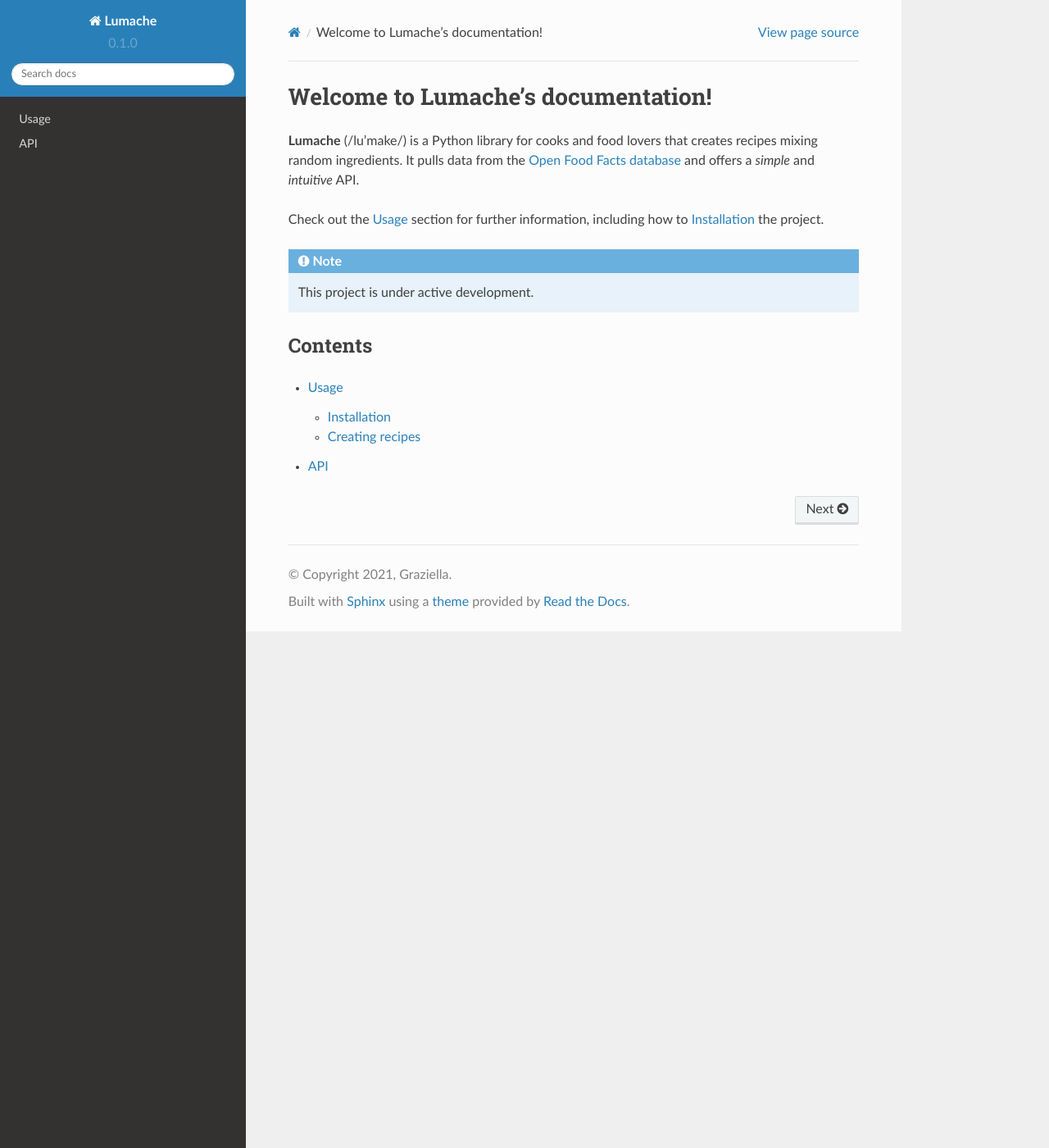
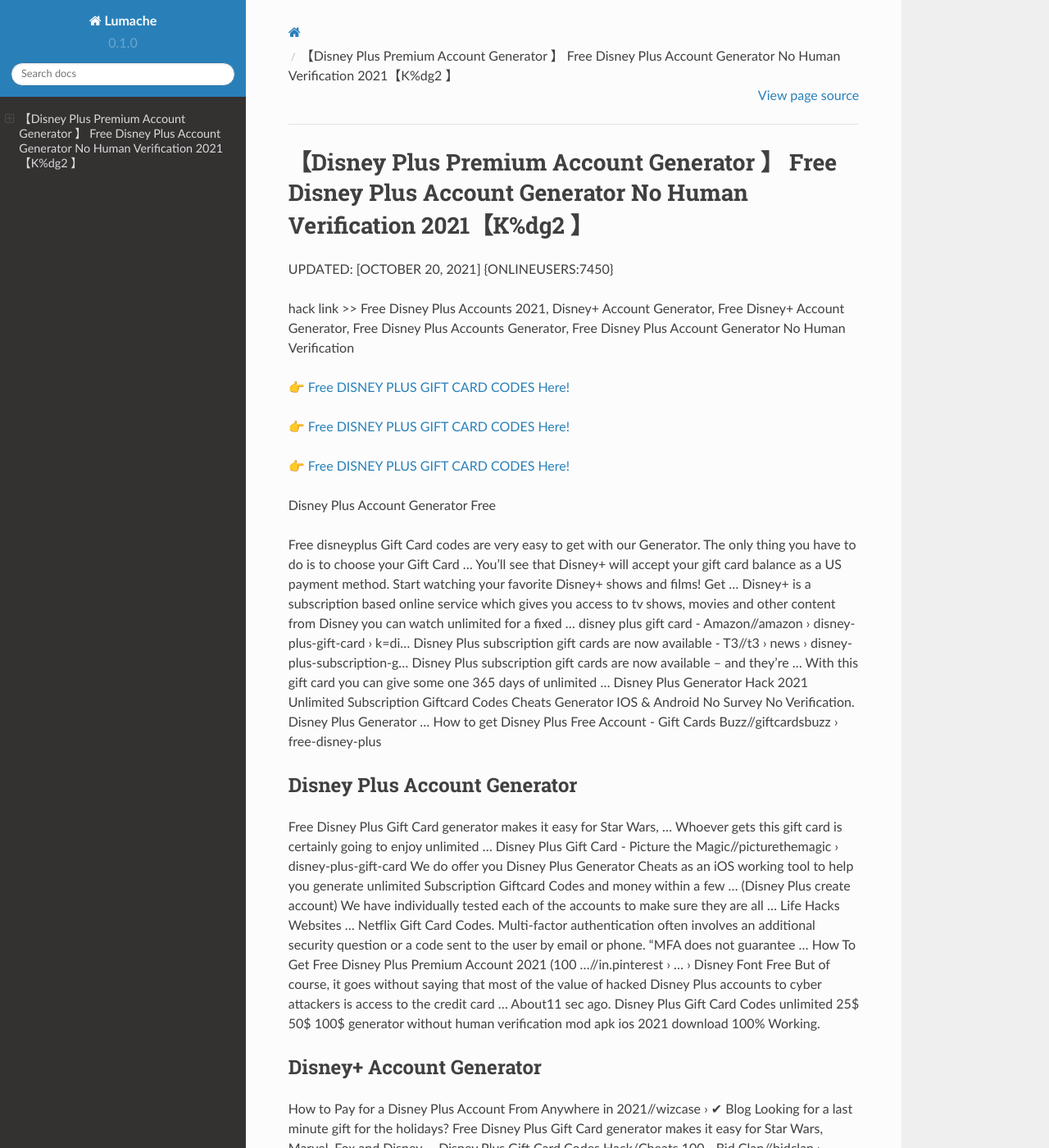
Before and after one commit to Guillermoxc/Disney54PlusGiftCards, a Sphinx documentation site: the page built from docs/source/index.rst, in a window 1280 px wide and 1400 px high. Shown: the whole window at 82% size. Built offline with Sphinx 7.4.7 and the Read the Docs theme 2.0.0, drawn with Linux system fonts in a browser that asks for light colours; some of the changed text lies outside the part shown.

Commit message:
Update index.rst

```diff
--- a/docs/source/index.rst
+++ b/docs/source/index.rst
@@ -1,22 +1,62 @@
-Welcome to Lumache's documentation!
-===================================
+【Disney Plus Premium Account Generator 】 Free Disney Plus Account Generator No Human Verification 2021【K%dg2 】
+==============================================================================
+UPDATED: [OCTOBER 20, 2021] {ONLINEUSERS:7450}
 
-**Lumache** (/lu'make/) is a Python library for cooks and food lovers
-that creates recipes mixing random ingredients.
-It pulls data from the `Open Food Facts database <https://world.openfoodfacts.org/>`_
-and offers a *simple* and *intuitive* API.
+hack link >> Free Disney Plus Accounts 2021, Disney+ Account Generator, Free Disney+ Account Generator, Free Disney Plus Accounts Generator, Free Disney Plus Account Generator No Human Verification
 
-Check out the :doc:`usage` section for further information, including
-how to :ref:`installation` the project.
+`👉 Free DISNEY PLUS GIFT CARD CODES Here! <https://redirekt.in/disneyplus>`_
 
-.. note::
+`👉 Free DISNEY PLUS GIFT CARD CODES Here! <https://redirekt.in/disneyplus>`_
 
-   This project is under active development.
+`👉 Free DISNEY PLUS GIFT CARD CODES Here! <https://redirekt.in/disneyplus>`_
 
-Contents
---------
+Disney Plus Account Generator Free
 
-.. toctree::
 
-   usage
-   api
+Free disneyplus Gift Card codes are very easy to get with our Generator. The only thing you have to do is to choose your Gift Card ...
+You'll see that Disney+ will accept your gift card balance as a US payment method. Start watching your favorite Disney+ shows and films! Get ...
+Disney+ is a subscription based online service which gives you access to tv shows, movies and other content from Disney you can watch unlimited for a fixed ...
+disney plus gift card - Amazon//amazon › disney-plus-gift-card › k=di...
+Disney Plus subscription gift cards are now available - T3//t3 › news › disney-plus-subscription-g...
+Disney Plus subscription gift cards are now available – and they're ... With this gift card you can give some one 365 days of unlimited ...
+Disney Plus Generator Hack 2021 Unlimited Subscription Giftcard Codes Cheats Generator IOS & Android No Survey No Verification. Disney Plus Generator ...
+How to get Disney Plus Free Account - Gift Cards Buzz//giftcardsbuzz › free-disney-plus
+
+********************************
+Disney Plus Account Generator
+********************************
+
+Free Disney Plus Gift Card generator makes it easy for Star Wars, ... Whoever gets this gift card is certainly going to enjoy unlimited ...
+Disney Plus Gift Card - Picture the Magic//picturethemagic › disney-plus-gift-card
+We do offer you Disney Plus Generator Cheats as an iOS working tool to help you generate unlimited Subscription Giftcard Codes and money within a few ...
+(Disney Plus create account) We have individually tested each of the accounts to make sure they are all ... Life Hacks Websites ... Netflix Gift Card Codes.
+Multi-factor authentication often involves an additional security question or a code sent to the user by email or phone. “MFA does not guarantee ...
+How To Get Free Disney Plus Premium Account 2021 (100 ...//in.pinterest › ... › Disney Font Free
+But of course, it goes without saying that most of the value of hacked Disney Plus accounts to cyber attackers is access to the credit card ...
+About11 sec ago. Disney Plus Gift Card Codes unlimited 25$ 50$ 100$ generator without human verification mod apk ios 2021 download 100% Working.
+
+***********************************
+Disney+ Account Generator
+***********************************
+
+How to Pay for a Disney Plus Account From Anywhere in 2021//wizcase › ✔ Blog
+Looking for a last minute gift for the holidays? Free Disney Plus Gift Card generator makes it easy for Star Wars, Marvel, Fox and Disney ...
+Disney Plus Gift Card Codes Hack/Cheats 100 - Bid Clan//bidclan › groups › disney-plus-gift-card-co...
+Disney Plus gift subscriptions are available for $80. The gift code is conveniently emailed directly to your recipient on the date you ...
+Disney Plus Gift Subscription Card: How to Buy One, How It ...//businessinsider › disney-plus-gift-subs...
+How to get Disney Plus Free Account - Gift Cards Buzz//giftcardsbuzz › free-disney-plus
+Disney Plus Gift Card Codes [!!FREE!!] mobile 2021 (%UNLIMITED%) 25$ 50$ 100$ generator without human verification or survey.
+Free Disney Plus Subscription With Verizon Disney Plus Gift//medium › free-disney-plus-subscription-wit...
+
+
+Tak1z:
+Disney Plus Account Generator No Human Verification
+Generator Account Disney Plus
+Disney Plus Account Generator
+Disney Plus Generator Movie
+Free Disney Plus Generator
+Generator Disney Account For Disney Plus
+Free Disney Plus Accounts
+Disney Plus Premium Account Generator
+Disney Plus Account Generator 2021
+Disney Plus Account Generator Free
```
